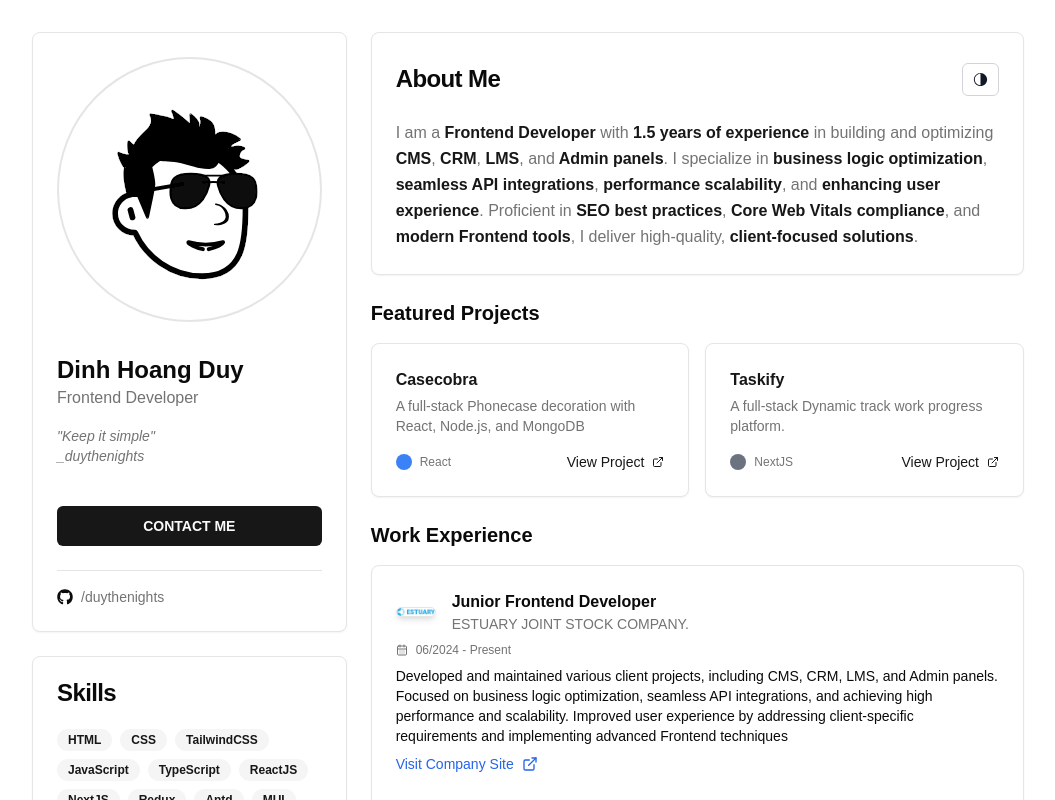
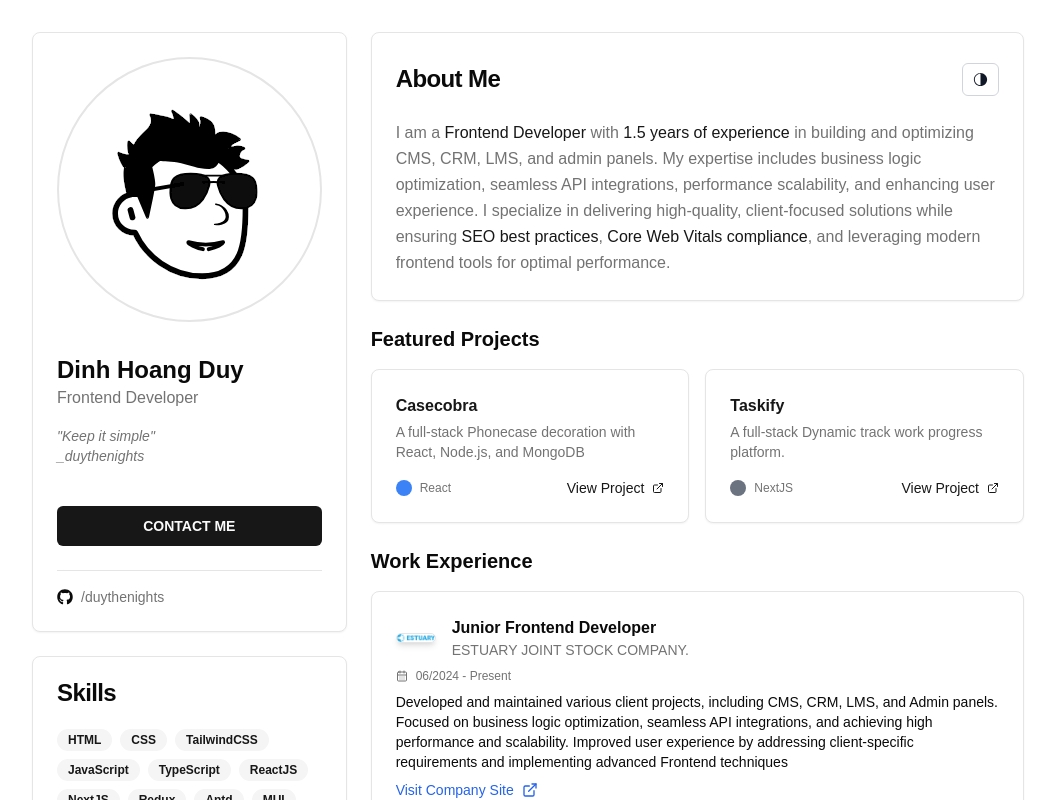
Before and after one commit to duythenights/duythenights_portfolio, a Next.js app: page / in a window 1280 px wide. Shown: the top 800 px of the page, without its empty margins (112-1167 px from the left). Built offline with nearby package versions, Linux system fonts and the light colour scheme; what @radix-ui/themes would draw is missing.

Commit message:
feat: update about section

```diff
--- a/src/components/AboutMe.tsx
+++ b/src/components/AboutMe.tsx
@@ -14,51 +14,23 @@
       <CardContent>
         <p className="text-muted-foreground leading-relaxed">
           I am a{" "}
-          <span className="font-bold text-primary">Frontend Developer</span>{" "}
+          <span className="text-primary font-medium">Frontend Developer</span>{" "}
           with
-          <span className="font-bold text-primary">
+          <span className="text-primary font-medium">
             {" "}
             1.5 years of experience
           </span>{" "}
-          in building and optimizing
-          <span className="font-bold text-primary"> CMS</span>,
-          <span className="font-bold text-primary"> CRM</span>,
-          <span className="font-bold text-primary"> LMS</span>, and
-          <span className="font-bold text-primary"> Admin panels</span>. I
-          specialize in
-          <span className="font-bold text-primary">
-            {" "}
-            business logic optimization
-          </span>
-          ,
-          <span className="font-bold text-primary">
-            {" "}
-            seamless API integrations
-          </span>
-          ,
-          <span className="font-bold text-primary">
-            {" "}
-            performance scalability
-          </span>
-          , and
-          <span className="font-bold text-primary">
-            {" "}
-            enhancing user experience
-          </span>
-          . Proficient in
-          <span className="font-bold text-primary"> SEO best practices</span>,
-          <span className="font-bold text-primary">
+          in building and optimizing CMS, CRM, LMS, and admin panels. My
+          expertise includes business logic optimization, seamless API
+          integrations, performance scalability, and enhancing user experience.
+          I specialize in delivering high-quality, client-focused solutions
+          while ensuring
+          <span className="text-primary font-medium"> SEO best practices</span>,
+          <span className="text-primary font-medium">
             {" "}
             Core Web Vitals compliance
           </span>
-          , and
-          <span className="font-bold text-primary"> modern Frontend tools</span>
-          , I deliver high-quality,
-          <span className="font-bold text-primary">
-            {" "}
-            client-focused solutions
-          </span>
-          .
+          , and leveraging modern frontend tools for optimal performance.
         </p>
       </CardContent>
     </Card>
```
